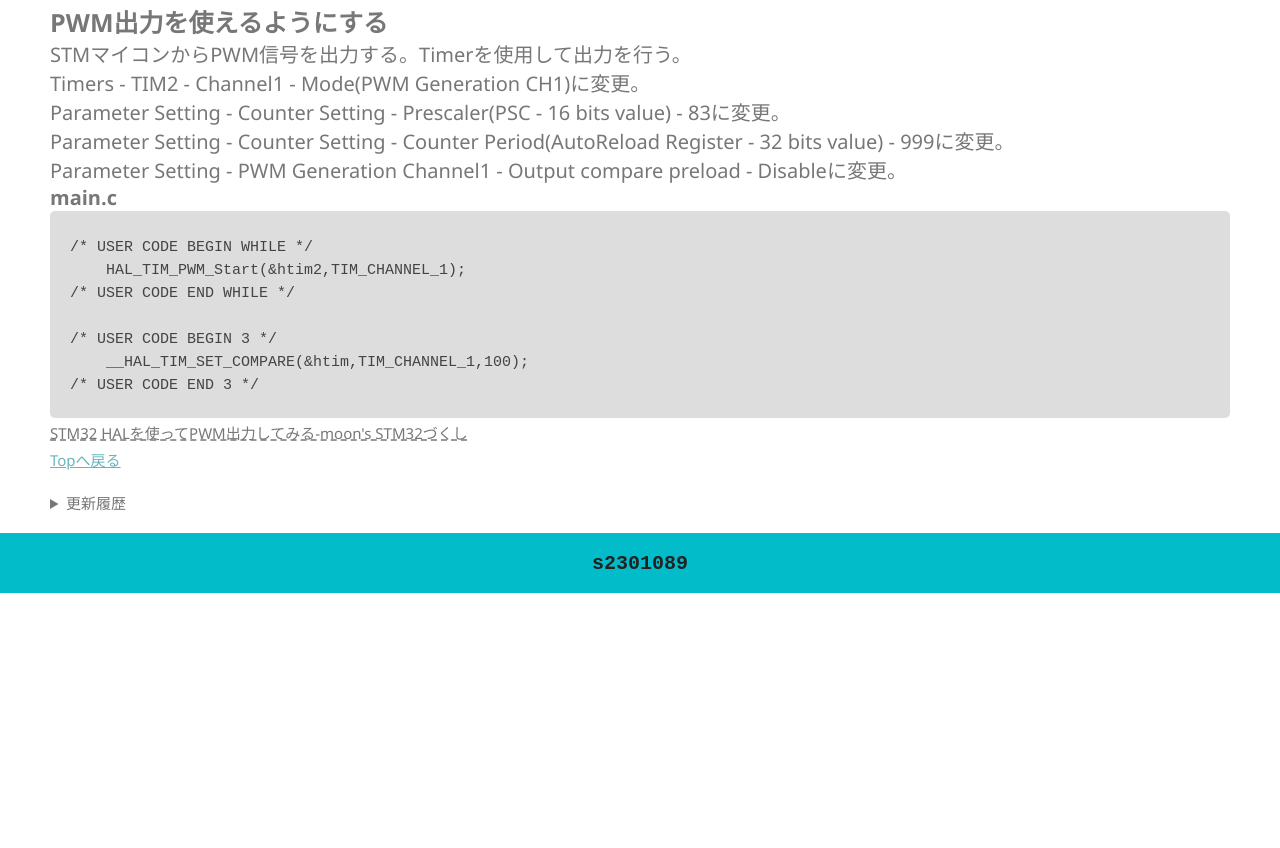
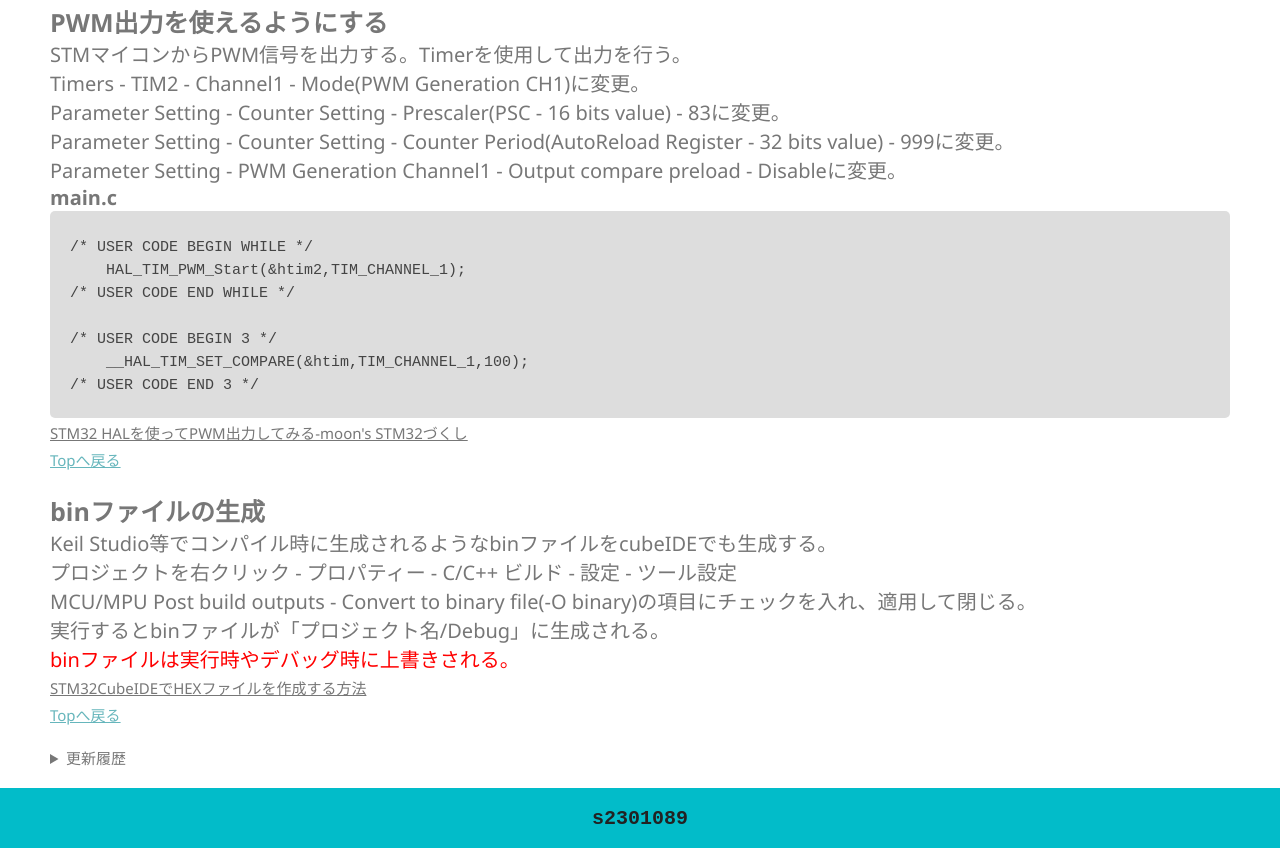
Before and after one commit to s2301089/s2301089.github.io, a plain HTML site: page science/stm32/01.html in a window 1280 px wide. Shown: the part 1991-2839 px from the top of the page. Before the commit the page ends 2584 px from the top, so only its background shows below. Drawn offline with Linux system fonts and the light colour scheme.

Commit message:
add gene bin

```diff
--- a/science/stm32/01.css
+++ b/science/stm32/01.css
@@ -85,13 +85,13 @@ header{
         white-space: pre-warp;
     }
     a{
-        text-decoration: dashed;
+        text-decoration: underline;
         text-decoration-line: underline;
         color: #777777;
         font-size: 0.75em;
     }
     a:hover{
-        text-decoration: underline;
+        text-decoration: dashed;
         text-decoration-line: underline;
     }
     .top{
@@ -101,6 +101,9 @@ header{
     .top:hover{
         color: #01858f;
         text-decoration: underline;
+    }
+    .warn{
+        color: #ff0000;
     }
 }
 
--- a/science/stm32/01.html
+++ b/science/stm32/01.html
@@ -24,6 +24,7 @@
                     <li><a href="#uartrev">シリアル通信：UART(受信)</a></li>
                     <li><a href="#gpiowrt">ディジタル入出力：GPIO(出力、入力、反転)</a></li>
                     <li><a href="#pwm">PWM出力：Timer</a></li>
+                    <li><a href="#gebin">binファイルの生成</a></li>
                 </details>
             </div>
 
@@ -137,6 +138,19 @@ int _write(int file,char *ptr,int len){
                 <a href="#" class="top">Topへ戻る</a>
             </div>
 
+            <div class="contents" id="gebin">
+                <h3>binファイルの生成</h3>
+                <div>
+                    <p>Keil Studio等でコンパイル時に生成されるようなbinファイルをcubeIDEでも生成する。</p>
+                    <p>プロジェクトを右クリック - プロパティー - C/C++ ビルド - 設定 - ツール設定</p>
+                    <p>MCU/MPU Post build outputs - Convert to binary file(-O binary)の項目にチェックを入れ、適用して閉じる。</p>
+                    <p>実行するとbinファイルが「プロジェクト名/Debug」に生成される。</p>
+                    <p class="warn">binファイルは実行時やデバッグ時に上書きされる。</p>
+                    <a href="https://yukblog.net/stm32cubeide-hex/" target="_blank" rel="noopener noreferrer">STM32CubeIDEでHEXファイルを作成する方法</a>
+                </div>
+                <a href="#" class="top">Topへ戻る</a>
+            </div>
+
             <!-- <div class="contents" id="">
                 <h3></h3>
                 <div>
```
